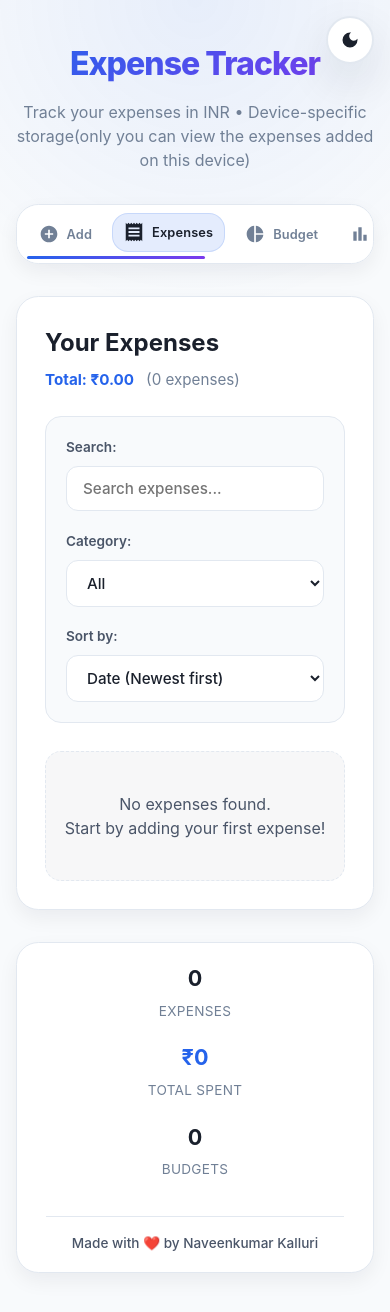
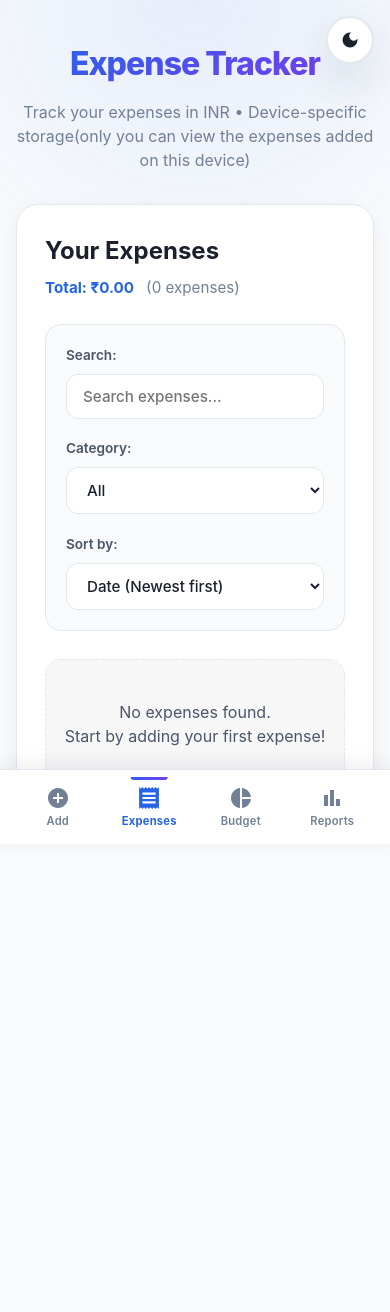
Before and after one commit to KALLURINAVEENKUMAR/ExpenseTracker, a React (Create React App) app: page / in a window 390 px wide. Shown: the top 1312 px of the page. After the commit the page ends 914 px from the top, so only its background shows below. Built offline with nearby package versions, Linux system fonts and the light colour scheme.

Commit message:
Add bottom navigation bar for mobile-first design

```diff
--- a/src/App.js
+++ b/src/App.js
@@ -148,16 +148,7 @@ function AppContent() {
     return content;
   };
 
-  const currentTabIndex = tabs.findIndex(tab => tab.id === activeTab);
-  const progressPercentage = ((currentTabIndex + 1) / tabs.length) * 100;
-  const totalExpenses = expenses.length;
-  const totalBudgets = budgets.length;
-  const totalSpent = expenses.reduce((sum, expense) => sum + expense.amount, 0);
-  const formattedTotalSpent = new Intl.NumberFormat('en-IN', {
-    style: 'currency',
-    currency: 'INR',
-    maximumFractionDigits: 0
-  }).format(totalSpent);
+  // Variables removed - no longer needed with bottom navigation
 
   return (
     <div className="App">
@@ -170,60 +161,26 @@ function AppContent() {
           </p>
         </header>
 
-        <nav className="nav-tabs">
-          {isMobile && (
-            <div
-              className="tab-progress"
-              style={{ width: `${progressPercentage}%` }}
-            />
-          )}
+        <main className="main-content">
+          {renderTabContent()}
+        </main>
 
+        <nav className="bottom-nav">
           {tabs.map(tab => {
             const IconComponent = tab.icon;
             return (
               <button
                 key={tab.id}
-                className={`nav-tab ${activeTab === tab.id ? 'active' : ''}`}
+                className={`bottom-nav-item ${activeTab === tab.id ? 'active' : ''}`}
                 onClick={() => setActiveTab(tab.id)}
                 title={tab.fullLabel}
               >
-                {isMobile ? (
-                  <>
-                    <IconComponent className="tab-icon" size={20} />
-                    <span>{tab.label}</span>
-                  </>
-                ) : (
-                  <>
-                    <IconComponent className="tab-icon" size={20} />
-                    <span>{tab.fullLabel}</span>
-                  </>
-                )}
+                <IconComponent className="bottom-nav-icon" size={24} />
+                <span className="bottom-nav-label">{tab.label}</span>
               </button>
             );
           })}
         </nav>
-
-        <main className="main-content">
-          {renderTabContent()}
-        </main>
-
-        <footer className="app-footer">
-          <div className="footer-stat">
-            <span className="stat-value">{totalExpenses}</span>
-            <span className="stat-label">Expenses</span>
-          </div>
-          <div className="footer-stat total">
-            <span className="stat-value">{formattedTotalSpent}</span>
-            <span className="stat-label">Total Spent</span>
-          </div>
-          <div className="footer-stat">
-            <span className="stat-value">{totalBudgets}</span>
-            <span className="stat-label">Budgets</span>
-          </div>
-          <div className="footer-credit">
-            Made with ❤️ by Naveenkumar Kalluri
-          </div>
-        </footer>
       </div>
     </div>
   );
--- a/src/AppStyles.css
+++ b/src/AppStyles.css
@@ -161,16 +161,7 @@ textarea {
 }
 
 .nav-tabs {
-  position: relative;
-  display: flex;
-  gap: 0.75rem;
-  background: var(--bg-secondary);
-  padding: 0.75rem;
-  border-radius: var(--radius-xl);
-  border: 1px solid var(--border-subtle);
-  box-shadow: var(--shadow-sm);
-  overflow-x: visible;
-  overflow-y: hidden;
+  display: none; /* Hidden - using bottom navigation instead */
 }
 
 .nav-tab {
@@ -1520,3 +1511,108 @@ html.dark .theme-toggle:hover {
     max-width: 100%;
   }
 }
+
+/* Bottom Navigation */
+.bottom-nav {
+  position: fixed;
+  bottom: 0;
+  left: 0;
+  right: 0;
+  background: var(--bg-secondary);
+  border-top: 1px solid var(--border-subtle);
+  box-shadow: 0 -4px 20px rgba(15, 23, 42, 0.08);
+  display: flex;
+  justify-content: space-around;
+  align-items: center;
+  padding: 0.5rem 0.75rem;
+  z-index: 1000;
+  backdrop-filter: blur(12px);
+  -webkit-backdrop-filter: blur(12px);
+}
+
+.bottom-nav-item {
+  flex: 1;
+  display: flex;
+  flex-direction: column;
+  align-items: center;
+  justify-content: center;
+  gap: 0.25rem;
+  padding: 0.5rem;
+  border: none;
+  background: transparent;
+  color: var(--text-muted);
+  font-size: 0.7rem;
+  font-weight: 600;
+  letter-spacing: 0.02em;
+  cursor: pointer;
+  transition: all 0.3s cubic-bezier(0.4, 0, 0.2, 1);
+  border-radius: var(--radius-md);
+  position: relative;
+}
+
+.bottom-nav-icon {
+  font-size: 1.5rem;
+  transition: all 0.3s ease;
+  display: inline-flex;
+  align-items: center;
+  justify-content: center;
+}
+
+.bottom-nav-label {
+  font-size: 0.7rem;
+  text-transform: capitalize;
+  white-space: nowrap;
+  transition: all 0.3s ease;
+}
+
+.bottom-nav-item:hover {
+  background: rgba(15, 23, 42, 0.05);
+  color: var(--primary-color);
+}
+
+.bottom-nav-item:hover .bottom-nav-icon {
+  transform: scale(1.15);
+}
+
+.bottom-nav-item.active {
+  color: var(--primary-color);
+}
+
+.bottom-nav-item.active .bottom-nav-icon {
+  animation: iconPulse 0.6s ease;
+  transform: scale(1.1);
+}
+
+.bottom-nav-item.active .bottom-nav-label {
+  font-weight: 700;
+}
+
+.bottom-nav-item.active::before {
+  content: '';
+  position: absolute;
+  top: -1px;
+  left: 50%;
+  transform: translateX(-50%);
+  width: 40%;
+  height: 3px;
+  background: var(--gradient-accent);
+  border-radius: 0 0 999px 999px;
+}
+
+@keyframes iconPulse {
+  0%, 100% {
+    transform: scale(1.1);
+  }
+  50% {
+    transform: scale(1.25);
+  }
+}
+
+/* Adjust main content for bottom nav */
+.app-shell {
+  padding-bottom: 5rem;
+}
+
+.main-content {
+  padding-bottom: 1rem;
+}
```
